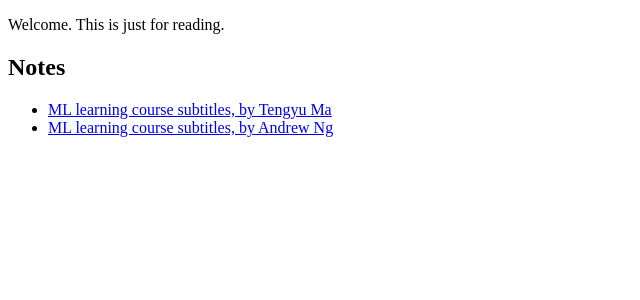
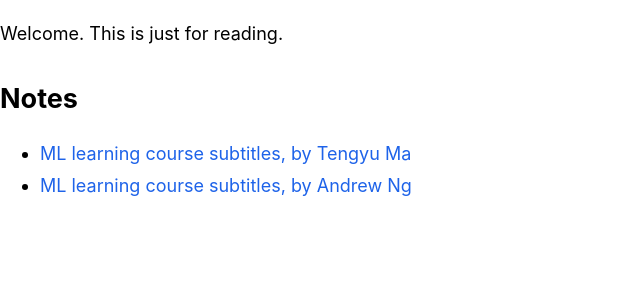
Before and after one commit to CompositeLizard/supreme, a Jekyll site: the page built from index.md, in a window 1280 px wide. Shown: the top 300 px of the page, without its empty margins (0-640 px from the left). Built offline with Jekyll 4.4.1, drawn with Linux system fonts in a browser that asks for light colours.

Commit message:
Update default.html

```diff
--- a/_layouts/default.html
+++ b/_layouts/default.html
@@ -3,6 +3,30 @@
 <head>
   <meta charset="utf-8" />
   <meta name="viewport" content="width=device-width, initial-scale=1" />
+
+  <style>
+    :root { color-scheme: light dark; }
+
+    body {
+      font-size: 18px;          /* increase base font */
+      line-height: 1.75;
+      margin: 0;
+      font-family: -apple-system, BlinkMacSystemFont, "Segoe UI", Roboto, Arial, sans-serif;
+    }
+
+    main {
+      max-width: 860px;         /* nice reading width */
+      margin: 28px auto;
+      padding: 0 18px;
+    }
+
+    h1, h2, h3 { line-height: 1.25; margin-top: 1.2em; }
+    code, pre { font-size: 0.95em; }
+    pre { padding: 12px; overflow-x: auto; }
+
+    a { color: #1e63e9; text-decoration: none; }
+    a:hover { text-decoration: underline; }
+</style>
 
   <script>
     window.MathJax = {
```
